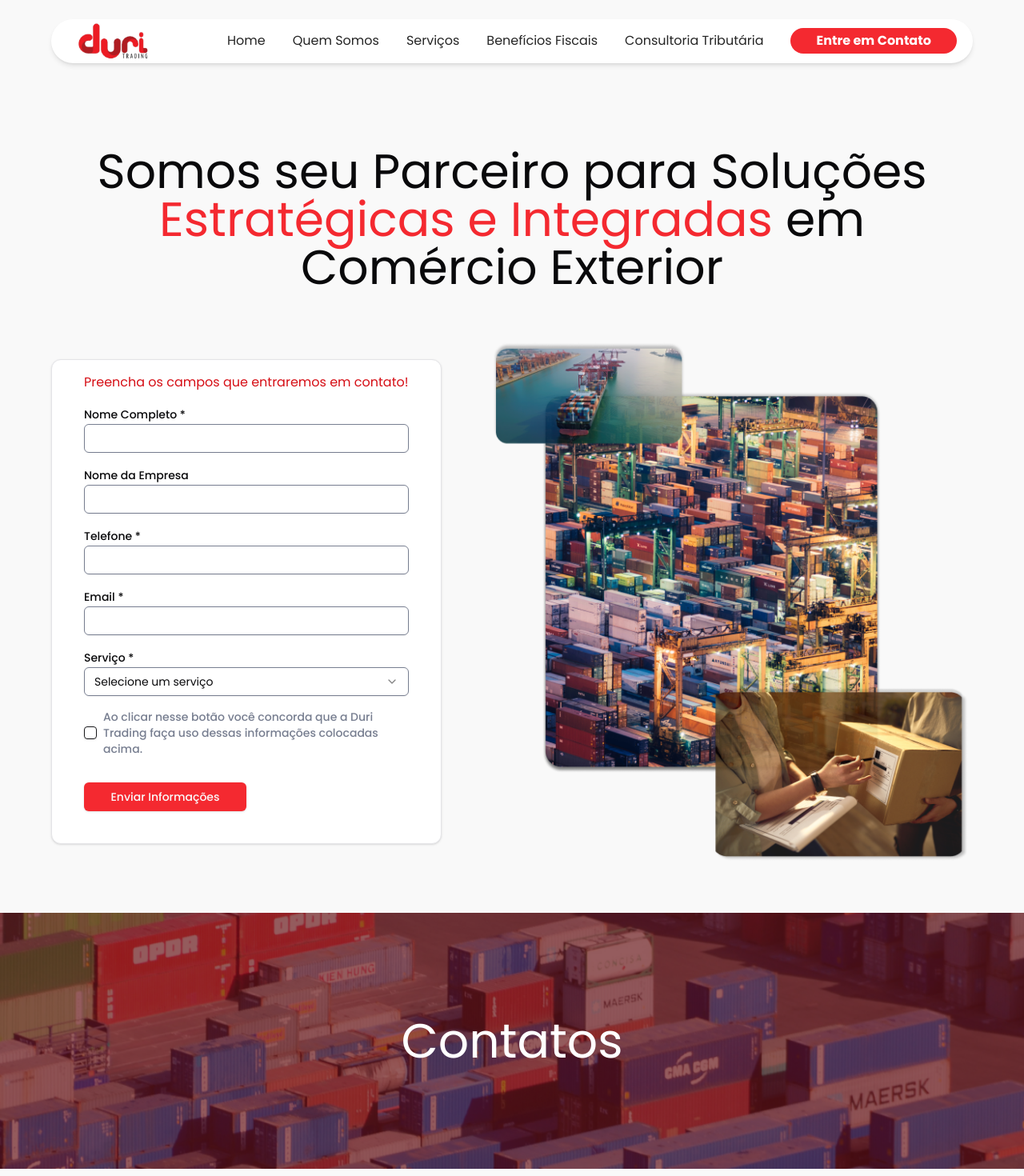
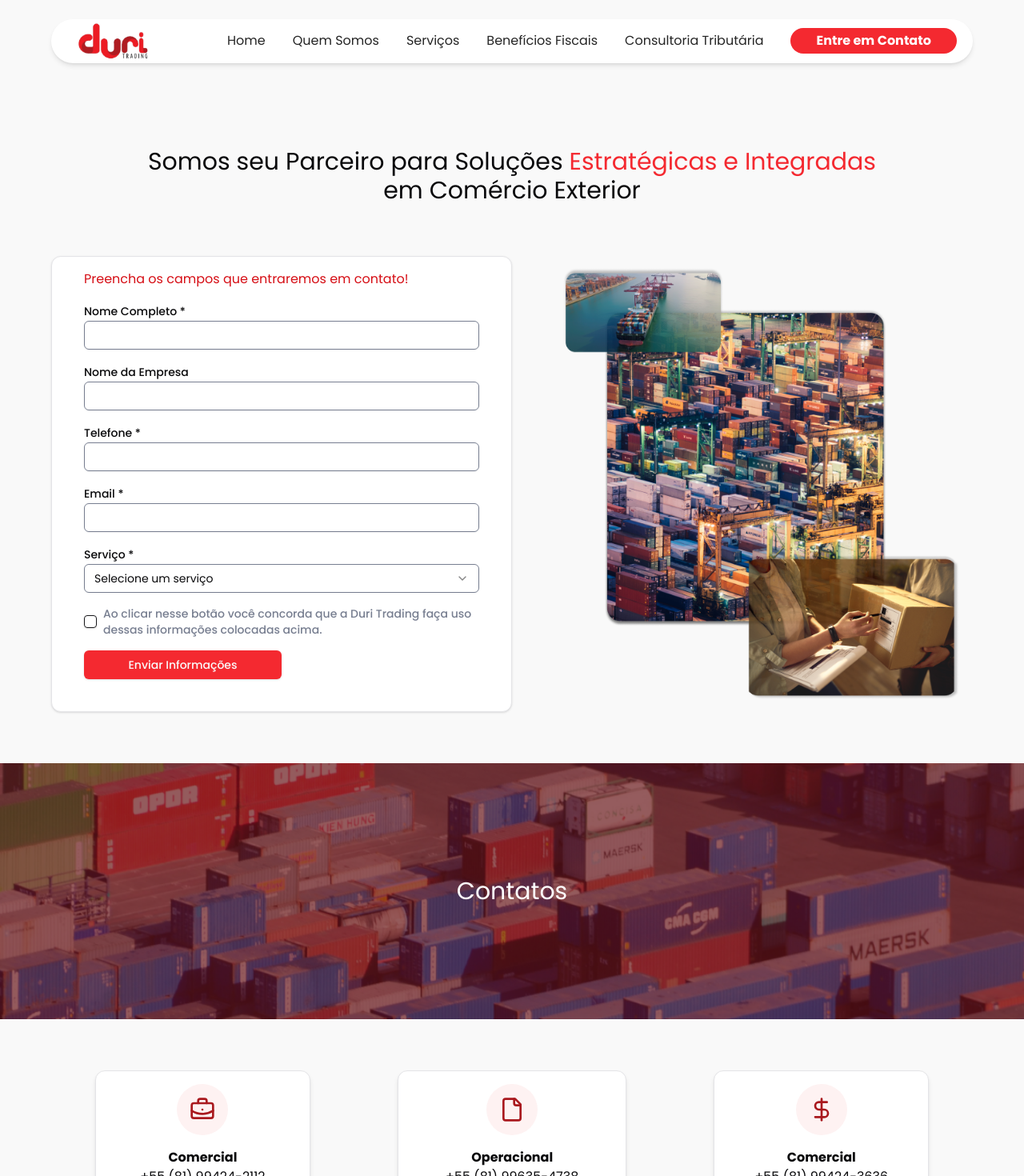
Before and after one commit to ceciliaduri/duri-website, a Next.js app: page /contato in a window 1280 px wide. Shown: the top 1470 px of the page at 80% size. Built offline with nearby package versions, Linux system fonts and the light colour scheme.

Commit message:
pagina de caontato

```diff
--- a/components/footer.tsx
+++ b/components/footer.tsx
@@ -37,7 +37,7 @@ const Footer: React.FC = () => {
           <p className="font-semibold pb-2">Matriz - Recife</p>
           <div className="flex flex-col gap-4">
             <p className="flex text-wrap gap-1 max-w-60">
-              <span className="text-duri-light text-[10px]">
+              <span className="text-duri-light">
                 <MapPin />
               </span>
               Rua Ribeiro de Brito, nº 830.
@@ -45,7 +45,7 @@ const Footer: React.FC = () => {
               Boa Viagem, Recife - PE.
             </p>
             <p className="flex text-wrap gap-1 max-w-60">
-              <span className="text-duri-light text-[10px]">
+              <span className="text-duri-light">
                 <Phone />
               </span>
               +55 (81) 3341-3438
@@ -71,7 +71,7 @@ const Footer: React.FC = () => {
           <p className="font-semibold pb-2">Filial - João Pessoa</p>
           <div className="flex flex-col gap-4">
             <p className="flex text-wrap gap-1 max-w-60">
-              <span className="text-duri-light text-[10px]">
+              <span className="text-duri-light">
                 <MapPin />
               </span>
               Avenida Dom Pedro II, Nº 962.
--- a/components/sections/benefitsHero.tsx
+++ b/components/sections/benefitsHero.tsx
@@ -3,7 +3,7 @@ import React from 'react';
 
 const BenefitsHero: React.FC = () => {
     return (
-        <div className="relative w-screen h-[90vh] overflow-x-hidden">
+        <div className="relative w-screen h-[70vh] overflow-x-hidden">
             <Image
                 src="/sections/benefitsHero.png"
                 alt="Imagem de um porto"
@@ -13,8 +13,8 @@ const BenefitsHero: React.FC = () => {
             />
             <div className="absolute inset-0 bg-[#5C0508A6] bg-opacity-65"></div>
             <div className="absolute inset-0 flex flex-col items-start justify-center text-white text-left mt-20 pl-40 px-4 w-2/3">
-                <h1 className="text-6xl">Benefícios Fiscais</h1>
-                <h2 className="text-4xl mt-2">Reduza custos e aumente sua <br />competitivdade.</h2>
+                <h1 className="text-3xl">Benefícios Fiscais</h1>
+                <h2 className="text-xl mt-2">Reduza custos e aumente sua competitivdade.</h2>
             </div>
         </div>
     );
--- a/components/sections/benefitsSection.tsx
+++ b/components/sections/benefitsSection.tsx
@@ -5,9 +5,9 @@ const BenefitsSection: React.FC = () => {
     return (
         <section className='flex flex-col p-16 gap-16'>
             <div className='flex flex-col gap-16'>
-                <p className='text-2xl text-[#252525B2]'>Benefícios fiscais são <span className='font-bold'>incentivos</span> concedidos pelo governo brasileiro para estimular determinados setores econômicos, atividades ou regiões do país. Eles consistem em <span className='font-bold'>reduções, isenções, compensações ou adiamentos</span> no pagamento de tributos com o objetivo principal de promover o desenvolvimento econômico e social.
+                <p className='text-xl text-[#252525B2]'>Benefícios fiscais são <span className='font-bold'>incentivos</span> concedidos pelo governo brasileiro para estimular determinados setores econômicos, atividades ou regiões do país. Eles consistem em <span className='font-bold'>reduções, isenções, compensações ou adiamentos</span> no pagamento de tributos com o objetivo principal de promover o desenvolvimento econômico e social.
                 </p>
-                <p className='text-2xl text-[#252525B2]'>
+                <p className='text-xl text-[#252525B2]'>
                     Nossa equipe <span className='text-duri-light font-bold'>especializada em comércio exterior e direito tributário</span> analisa minuciosamente os dados da sua empresa e suas operações para identificar os melhores benefícios fiscais disponíveis. Trabalhamos com alguns programas estratégicos:
                 </p>
             </div>
@@ -40,8 +40,8 @@ const BenefitsSection: React.FC = () => {
                     <p className='text-[#252525B2]'>Permite realizar <span className='font-bold'>planejamentos tributários estratégicos</span>, combinando outros benefícios fiscais, e resulta em queda significativa do ICMS.</p>
                 </Card>
             </div>
-            <div className='flex flex-col items-center gap-16'>
-                <h1 className='text-5xl text-center font-normal'>Garantimos a <span className='text-duri-medium'>otimização dos <br />seus recursos</span> com a orientação<br />dos nossos especialistas</h1>
+            <div className='flex flex-col items-center gap-8'>
+                <h1 className='text-3xl text-center font-normal'>Garantimos a <span className='text-duri-medium'>otimização dos seus recursos</span> com a orientação<br />dos nossos especialistas</h1>
                 <button className="bg-duri-light rounded-full p-1 px-8 font-bold text-white hover:bg-duri-dark">
                     Saiba Mais
                 </button>
--- a/components/sections/contact.tsx
+++ b/components/sections/contact.tsx
@@ -14,9 +14,8 @@ const Contact: React.FC = () => {
     return (
         <div className='flex flex-col items-center mt-[15vh] gap-16 p-16'>
             <div className='flex flex-col gap-16'>
-                <h1 className='text-6xl text-center font-normal'>
-                    Somos seu Parceiro para Soluções <br />
-                    <span className='text-duri-light'>Estratégicas e Integradas</span> em <br />Comércio Exterior
+                <h1 className='text-3xl text-center font-normal'>
+                    Somos seu Parceiro para Soluções <span className='text-duri-light'>Estratégicas e Integradas</span> <br />em Comércio Exterior
                 </h1>
                 <div className='flex items-center gap-16 w-full'>
                     <Card className='p-4 w-1/2'>
@@ -79,7 +78,7 @@ const Contact: React.FC = () => {
                                         informações colocadas acima.
                                     </Label>
                                 </div>
-                                <Button className="bg-duri-light w-1/2 mt-4 hover:bg-duri-dark">
+                                <Button className="bg-duri-light w-1/2 hover:bg-duri-dark">
                                     Enviar Informações
                                 </Button>
                             </form>
@@ -87,8 +86,8 @@ const Contact: React.FC = () => {
                     </Card>
                     <Image
                         src={'/contacts/formImage.png'}
-                        width={600}
-                        height={600}
+                        width={500}
+                        height={500}
                         alt="Imagem de um formulário"
                     />
                 </div>
@@ -104,7 +103,7 @@ const Contact: React.FC = () => {
                     />
                     <div className="absolute inset-0 bg-[#5C0508A6] bg-opacity-65"></div>
                     <div className="absolute inset-0 flex flex-col items-center justify-center text-white text-center px-4 w02">
-                        <h1 className="text-6xl">Contatos</h1>
+                        <h1 className="text-3xl">Contatos</h1>
                     </div>
                 </div>
             </div>
```
